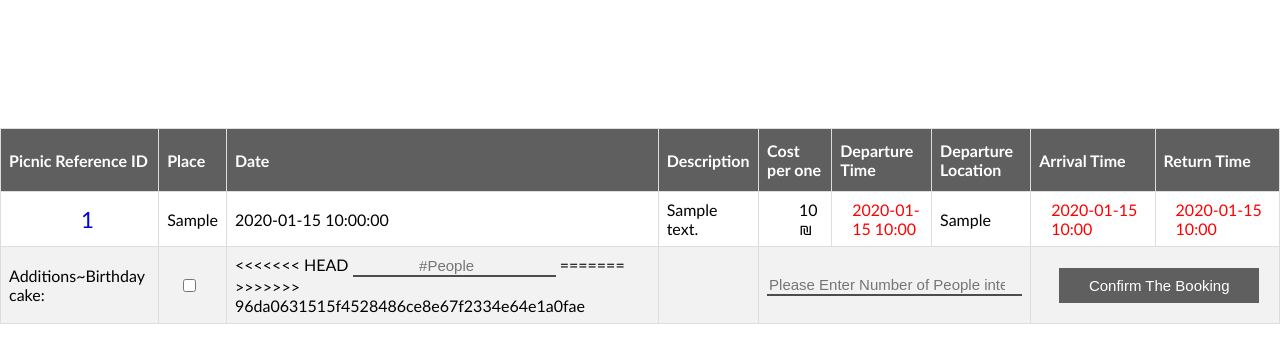
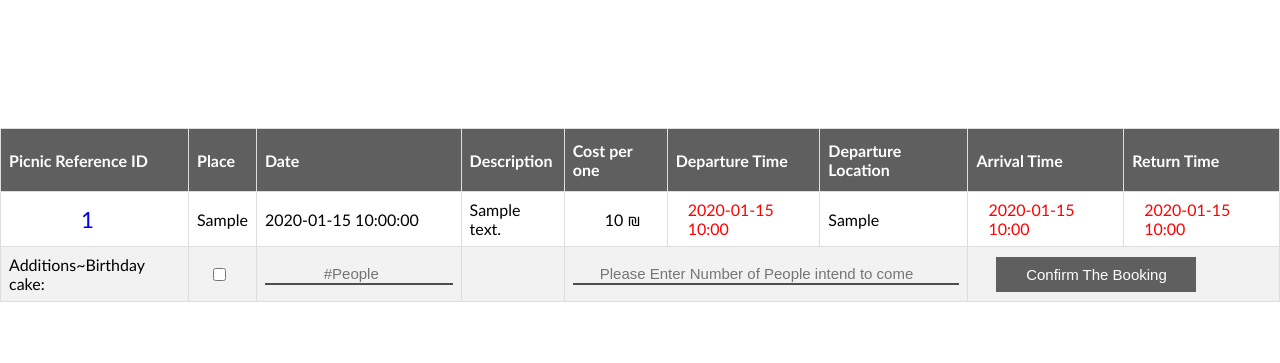
Before and after one commit to wswaileh/webProject, a PHP site: page /booking.php?id=1 in a window 1280 px wide. Shown: the part 51-414 px from the top of the page. Run offline with PHP 8.4, Linux system fonts and the light colour scheme; tables that the repository leaves empty or names only in its code hold one stand-in row (values such as "Sample post").

Commit message:
everything is up to date

```diff
--- a/booking.php
+++ b/booking.php
@@ -84,14 +84,12 @@ include 'model.php';
                     </div>
                 </td>
                 <td colspan="1">
-<<<<<<< HEAD
+
                     <div class="tooltip"><input type="number" class="filter-input"
                                                 name="cakeNum" id="cakeNum" placeholder="#People">
                         <span class="tooltiptext">For how many people do you want the cake?</span>
                     </div>
-=======
 
->>>>>>> 96da0631515f4528486ce8e67f2334e64e1a0fae
                 </td>
                 <td colspan="1">
 
@@ -109,7 +107,6 @@ include 'model.php';
 
                 <script type="text/javascript">
 
-<<<<<<< HEAD
                     function f() {
 
                         let left = (screen.width - 800) / 2;
@@ -118,7 +115,7 @@ include 'model.php';
                         let myWindow = window.open("confirmation.php", "confirmation.php", 'toolbar=no, location=no, directories=no, status=no, menubar=no, scrollbars=no, resizable=no, copyhistory=no, width=' + 800 + ', height=' + 600 + ', top=' + top + ', left=' + left);
 
                         document.getElementById('form').submit();
-=======
+
                         function error(body) {
 
                             let er = document.getElementById("error-alert");
@@ -155,7 +152,6 @@ include 'model.php';
 
                                 return error("Please enter how many people intend to come!");
                             }
->>>>>>> 96da0631515f4528486ce8e67f2334e64e1a0fae
                         }
                 </script>
 
```
Also changed, not shown: confirmation.php (+2 -5 lines). Lines whose indentation alone changed are shown as unchanged.
